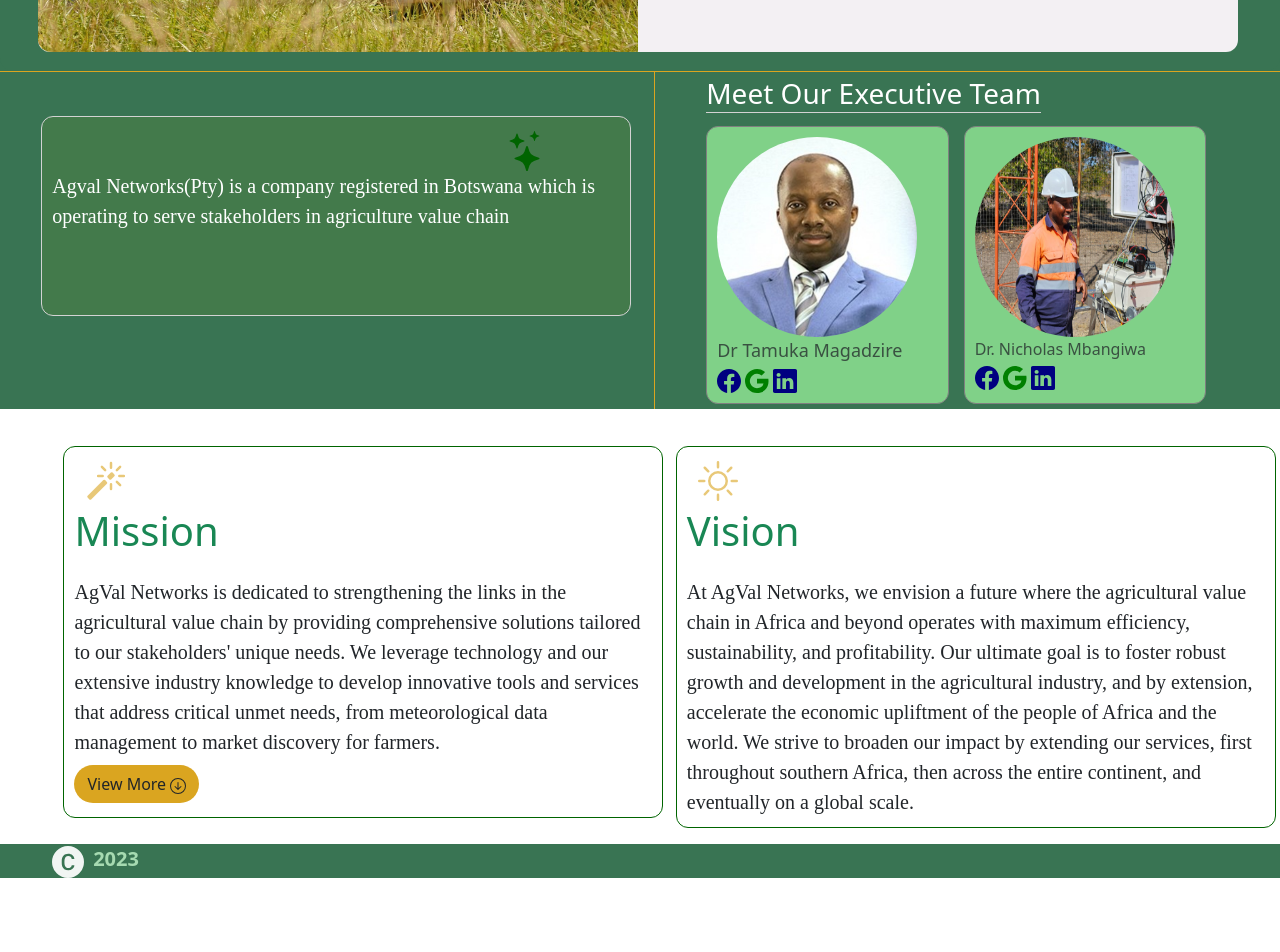
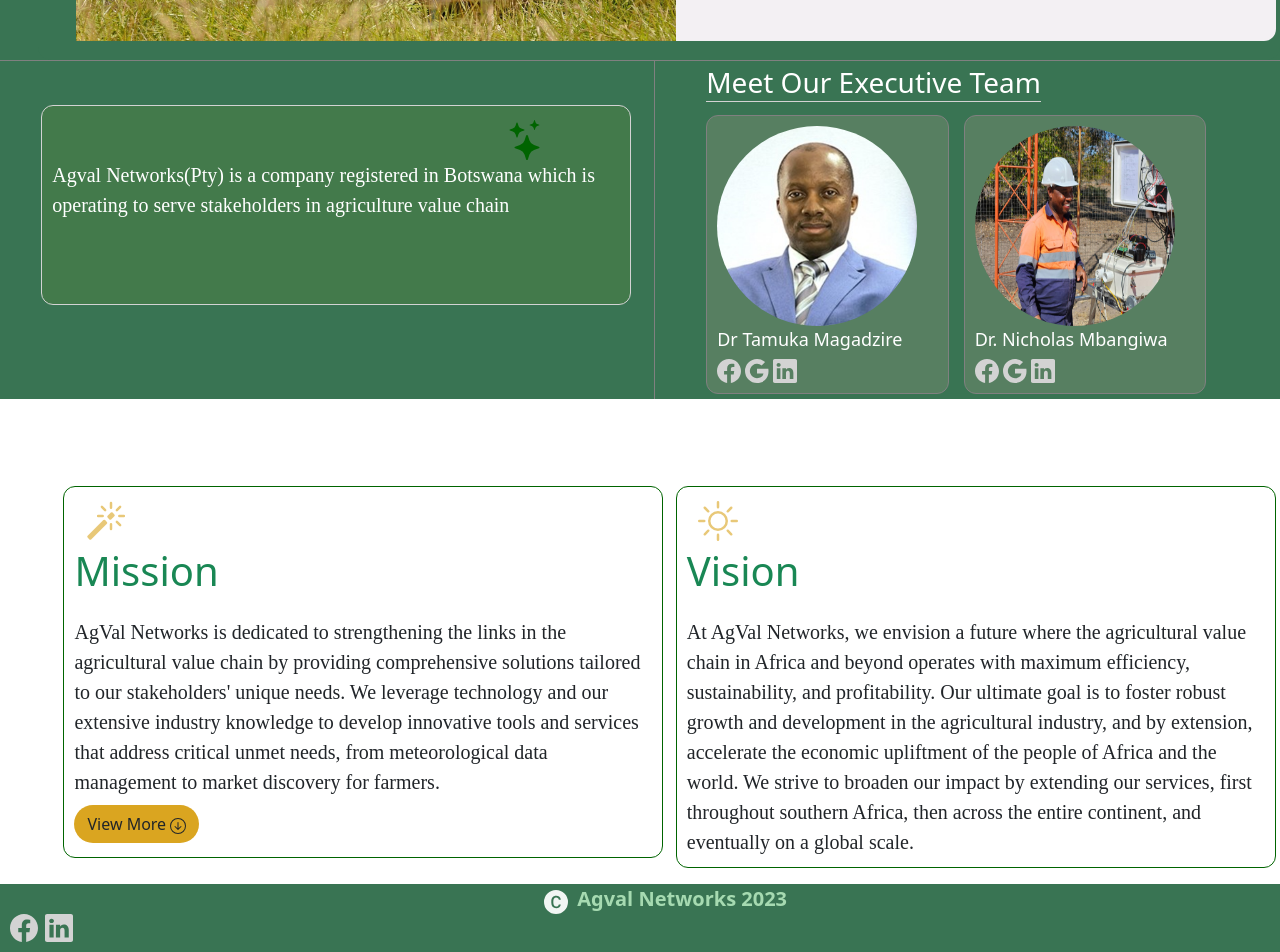
Before and after one commit to ashleymutenha/musicAppFrontend, a React (Create React App) app: page / in a window 1280 px wide. Shown: the part 404-1356 px from the top of the page. Before the commit the page ends 1282 px from the top, so only its background shows below. Built offline with nearby package versions, Linux system fonts and the light colour scheme.

Commit message:
design changes

```diff
--- /dev/null
+++ b/src/components/BodyComponents/AboutUs.js
@@ -0,0 +1,185 @@
+
+import {BsCompass, BsFillMotherboardFill, BsInfoCircle, BsMotherboard, BsPin} from 'react-icons/bs'
+
+import {BsBookmark,BsPinMap,BsMap,BsCardChecklist,BsFillBoxSeamFill,BsGeo} from 'react-icons/bs'
+import {aboutInfo} from '../../resources/info.js'
+import { useState } from 'react'
+import Footer from '../Footer.js'
+
+function AboutUs(){
+
+    const theme  = localStorage.getItem('theme')
+
+   const data = aboutInfo
+
+   const[viewItems,changeItems] =useState(true)
+
+   const changeViewItems =()=>{
+    changeItems(!viewItems)
+   }
+
+
+     return(
+        <div style ={{marginTop:"120px",fontSize:"20px"}}>
+
+            {/* light theme */}
+
+         <div>
+            <div style ={{background:"#ffff"}}>
+        <div style ={{paddingLeft:10, paddingRight:10, paddingTop:10 ,paddingBottom:10,
+        border: "1px solid lightgrey", marginLeft:"4%", marginRight:"4%", borderRadius:12}}>
+                               {/* <BsFillBoxSeamFill className ="fs-1 mt-1"   style ={{borderRadius:"",color:"darkgreen", marginLeft:"80%", opacity:0.5}}/> */}
+                              <img src ="/logo.png" style ={{height:60 , width:"auto", marginLeft:"80%", opacity:0.8}}></img>
+                <div className ="fs-3 content-heading ">Company History</div>
+
+                <div>
+                    <p style ={{fontFamily:"cursive"}}>{data.companyHistory}</p>
+                </div>
+
+
+        </div>
+
+        <div style={{borderBottom:"1px solid lightgrey"}}>
+        <ul className ="list-group list-group-flush bg-white home-content">
+
+
+        {viewItems ===true ||viewItems ===false?<li className ="list-group-item">
+           <span className ="home-span">
+            <img src ="/DrMagadzire.jpg" alt ="person" style={{height:"99px",width:"auto",background:"transparent",borderRadius:"50%"}}/>
+
+           </span>
+           <span className ="fs-3 content-heading body-heading">Founding Director's Message</span>
+
+           <div className = "home-description">
+               <p>"<span style ={{fontStyle:"italic"}}>{data.directorMessage.message}"</span> {data.directorMessage.director}</p>
+            </div>
+
+        </li>:null}
+
+        {viewItems ===true ||viewItems ===false?<li className ="list-group-item">
+           <span className ="home-span">
+           <img src ="/botswana.png"alt ="flag"  style={{height:"99px",width:"99px",background:"transparent",borderRadius:"50%"}}/></span>
+           <span className ="fs-3 content-heading body-heading">Agval Networks in Botswana</span>
+
+           <div className = "home-description">
+               <p style={{fontFamily:"cursive"}}>{data.botswana}</p>
+            </div>
+
+            {/* {viewItems ===true ?<span className ="rounded-pill btn-more mb-1 mt-2" onClick={changeViewItems}>View More  <BsArrowDownCircle/></span>:null} */}
+        </li>:null}
+        </ul></div>
+        </div>
+
+        <div style ={{background:"#ffff"}}>
+        <div style ={{display:"flex"}}>
+         <div style ={{}}>
+        <div  style ={{paddingLeft:10, paddingRight:10, paddingTop:10 ,paddingBottom:10,
+        border: "1px solid grey", marginLeft:"2%", marginRight:"3%", borderRadius:12,height:"fit-content",marginTop:10}}>
+                               {/* <BsFillBoxSeamFill className ="fs-1 mt-1"   style ={{borderRadius:"",color:"green", marginLeft:"80%"}}/> */}
+
+                               <div className ="fs-3 content-heading ">ClimApp Technologies Division</div>
+
+                              <div className = "">
+                                 <p>{data.climApp}</p>
+                              </div>
+
+        </div>
+
+        <div  style ={{paddingLeft:10, paddingRight:10, paddingTop:10 ,paddingBottom:10,
+        border: "1px solid grey", marginLeft:"2%", marginRight:"3%",marginTop:"1%", borderRadius:12,height:"fit-content"}}>
+                               <BsCompass className ="fs-1 mt-1"   style ={{borderRadius:"",color:"green", marginLeft:"80%"}}/>
+
+                               <div className ="fs-3 content-heading">A Roadmap to Innovation: AgVal's Strategic Direction</div>
+
+                                 <div className = "">
+                                    <p>{data.roadMaptoInnovation}</p>
+                                 </div>
+
+        </div>
+
+        </div>
+
+
+        <div  style ={{paddingLeft:10, paddingRight:10, paddingTop:10 ,paddingBottom:10,
+        border: "1px solid grey", marginLeft:"1%", marginRight:"2%", borderRadius:12, marginTop:10}}>
+                               <BsGeo className ="fs-1 mt-1"   style ={{borderRadius:"",color:"darkgreen", marginLeft:"80%"}}/>
+                               <div className ="fs-3 content-heading ">Our Offices</div>
+
+
+
+<div className = "">
+<div className ="mb-1 text-muted fs-4 "><span className ="home-subheading">Gaborone Office</span>
+ </div>
+    <p>{data.offices.Gaborone}</p>
+ </div>
+
+ <div className = "">
+<div className ="mb-1 text-muted fs-4 "><span className ="home-subheading">Additional Offices</span>
+ </div>
+    <p>{data.offices.additionalOffices}</p>
+ </div>
+
+        </div>
+        </div>
+
+        </div>
+
+        <div style={{background:"hsl(142, 17%, 87%)"}}>
+        <ul className ="list-group list-group-flush bg-white home-content">
+
+        <li className ="list-group-item" style={{background:"hsl(142, 17%, 87%)",color:"black", borderBottom:"1px solid green"}}>
+           <span className ="home-span">
+            <img src ="/DrMagadzire.jpg" alt ="person" style={{height:"99px",width:"auto",background:"transparent",borderRadius:"50%"}}/>
+            </span>
+           <span className ="fs-3 content-heading body-heading ">Director Profile</span>
+
+           <div className = "home-description">
+               <p>{data.directorProfile}</p>
+            </div>
+
+        </li>
+
+        <li className ="list-group-item" style ={{background:"hsl(142, 17%, 87%)", color:"black"}}>
+
+           <span className ="fs-3 content-heading">Our Current and Future Plans: </span>
+
+           <div className = "">
+               <p>{data.plans.message}</p>
+            </div>
+
+            <div className = "">
+               <p>{data.plans.conclusion}</p>
+            </div>
+            {/* {viewItems ===false ?<span className ="rounded-pill btn-more mb-1 mt-2" onClick={changeViewItems}>View Less   <BsArrowUpCircle/></span>:null} */}
+
+        </li>
+
+
+        </ul>
+        <Footer/>
+
+        </div>
+
+
+
+
+
+
+
+
+
+
+
+
+
+
+
+
+
+</div>
+
+   </div>
+    )
+}
+
+export default AboutUs;
--- a/src/components/BodyComponents/Home2.js
+++ b/src/components/BodyComponents/Home2.js
@@ -1,5 +1,5 @@
 import {BsArrowDownCircle,BsArrowUpCircle
-  , BsFacebook,BsGoogle,BsMotherboardFill, BsStars, BsSun,BsLinkedin, BsMagic } from "react-icons/bs"
+  , BsFacebook,BsGoogle,BsMotherboardFill, BsStars, BsSun,BsLinkedin, BsMagic,BsDot } from "react-icons/bs"
 import Carousel  from 'react-bootstrap/Carousel'
 import { servicePictures } from "../../resources/info"
 import { homeInfo } from "../../resources/info"
@@ -31,13 +31,13 @@
 
 
         <div>
-        <div style ={{borderBottom:"1px solid goldenrod"}}>
-        <Carousel style ={{borderRadius:"13px",background:"#397453", marginTop:"1%"}} controls ={false} indicators ={false} fade ={false}>
+        <div style ={{borderBottom:"1px solid grey", }}>
+        <Carousel style ={{borderRadius:"13px",background:"#397453", marginTop:"1%",marginLeft:"3%"}} controls ={false} indicators ={false} fade ={false}>
         { info.data.map((data)=>
         {
           return(
-            <Carousel.Item Interval ={50}  style={{opacity:1, transition:"opacity 0.5s !important"}}>
-          <div style ={{display:"flex",marginLeft:"3%", marginTop:"1%",background:"rgb(243, 240, 243)",width:"fit-content", height:"310px",borderRadius:"12px"}}>
+            <Carousel.Item Interval ={100}  style={{opacity:1, transition:"opacity 0.5s !important"}}>
+          <div style ={{display:"flex",marginLeft:"3%", marginTop:"1%",background:"rgb(243, 240, 243)",width:"fit-content", height:"300px",borderRadius:"12px"}}>
              <div>
              <img src ={data.image} alt ="logo" style ={{height:"310px",width:"600px",
              borderTopLeftRadius:"13px", borderBottomLeftRadius:"13px"}} class ="corousel-item"/>
@@ -67,6 +67,9 @@
 
 
           </Carousel>
+          {/* <div style ={{marginLeft:"40%", paddingTop:0}}><BsDot style ={{color:"#ffff"}} className ="fs-1"/>
+          <BsDot style ={{color:"#ffff"}} className ="fs-1"/>
+          </div> */}
 
 
 
@@ -77,7 +80,7 @@
         </div>
 
         <div style ={{display:"flex"}}>
-        <div style ={{borderRight:"1px solid goldenrod",paddingRight:"5%",paddingTop:"3%"}}>
+        <div style ={{borderRight:"1px solid grey",paddingRight:"5%",paddingTop:"3%"}}>
         <div style = {{border:"1px solid lightgrey" ,
          width:"590px", height:"200px", marginLeft:"7%",padding:"10px 10px 10px 10px",
           borderRadius:"12px", background:"hsl(129, 29%, 37%)", color:"white",fontFamily:'cursive' ,marginTop:"1%",fontSize:"20px", position:""}}>
@@ -98,27 +101,27 @@
      Meet Our Executive Team</span>
      <div style ={{display:"flex"}}>
      <div style ={{position:"relative",border:"1px solid grey",width:"250px",paddingBottom:"10px",
-    paddingTop:"10px", paddingLeft:"10px",paddingRight:"10px", borderRadius:"12px", background:"hsl(126, 47%, 66%)",
+    paddingTop:"10px", paddingLeft:"10px",paddingRight:"10px", borderRadius:"12px", background:"hsl(135, 19%, 42%)",
     marginTop:"12px",marginBottom:"5px"}}>
      <img src ="/DrMagadzire.jpg" alt ="person" style={{height:"200px",width:"200px",background:"transparent",borderRadius:"50%"}}/>
      <div>
 
-        <div class =" text-muted" style ={{fontSize:"18px"}}>Dr Tamuka Magadzire</div>
+        <div class ="" style ={{fontSize:"18px", color:"#ffff"}}>Dr Tamuka Magadzire</div>
      </div>
-     <div class ="mt-1"><BsFacebook className ="fs-4" style ={{color:"navy"}}/> <BsGoogle className ="fs-4 " style ={{color:"green"}}/>
-     <BsLinkedin className ="fs-4" style ={{color:"navy",marginLeft:"4px"}}/></div>
+     <div class ="mt-1"><BsFacebook className ="fs-4" style ={{color:"lightgrey"}}/> <BsGoogle className ="fs-4 " style ={{color:"lightgrey"}}/>
+      <BsLinkedin className ="fs-4" style ={{color:"lightgrey",marginLeft:"4px"}}/></div>
      </div>
 
      <div style ={{position:"relative",border:"1px solid grey",width:"250px",paddingBottom:"10px",
-    paddingTop:"10px", paddingLeft:"10px",paddingRight:"10px", borderRadius:"12px", background:"hsl(126, 47%, 66%)",
+    paddingTop:"10px", paddingLeft:"10px",paddingRight:"10px", borderRadius:"12px", background:"hsl(135, 19%, 42%)",
     marginTop:"12px", marginLeft:"3%",marginBottom:"5px"}}>
      <img src ="/DrMbangiwa.jpg" alt ="person" style={{height:"200px",width:"200px",background:"transparent",borderRadius:"50%"}}/>
      <div>
 
-        <div class =" text-muted">Dr. Nicholas Mbangiwa</div>
+        <div class ="" style ={{fontSize:"18px", color:"#ffff"}}>Dr. Nicholas Mbangiwa</div>
      </div>
-     <div class ="mt-1"><BsFacebook className ="fs-4" style ={{color:"navy"}}/> <BsGoogle className ="fs-4 " style ={{color:"green"}}/>
-      <BsLinkedin className ="fs-4" style ={{color:"navy",marginLeft:"4px"}}/></div>
+     <div class ="mt-1"><BsFacebook className ="fs-4" style ={{color:"lightgrey"}}/> <BsGoogle className ="fs-4 " style ={{color:"lightgrey"}}/>
+      <BsLinkedin className ="fs-4" style ={{color:"lightgrey",marginLeft:"4px"}}/></div>
      </div>
 
 
@@ -131,7 +134,7 @@
         </div>
          <div style ={{display:"flex", marginLeft:"4%"}} className ="mb-3">
         <div style = {{border:"1px solid darkgreen" , width:"600px", height:"fit-content", marginLeft:"1%",padding:"10px 10px 10px 10px",
-          borderRadius:"12px" ,marginTop:"850px",fontSize:"20px"}}>
+          borderRadius:"12px" ,marginTop:"890px",fontSize:"20px"}}>
                    <span> <BsMagic className ="fs-1 mt-1"   style ={{borderRadius:"",color:"goldenrod", marginLeft:"2%",opacity:"0.6"}}/>
                     <p className ="fs-1 text-success"> Mission</p></span>
 
@@ -175,7 +178,7 @@
 
 
         <div style = {{border:"1px solid darkgreen" , width:"600px", height:"fit-content", marginLeft:"1%",padding:"10px 10px 10px 10px",
-          borderRadius:"12px" ,marginTop:"850px",fontSize:"20px"}}>
+          borderRadius:"12px" ,marginTop:"890px",fontSize:"20px"}}>
                    <span> <BsSun className ="fs-1 mt-1"   style ={{borderRadius:"",color:"goldenrod", marginLeft:"2%",opacity:"0.6"}}/>
                     <p className ="fs-1 text-success"> Vision</p></span>
 
--- a/src/components/Footer.js
+++ b/src/components/Footer.js
@@ -1,12 +1,21 @@
 
-import{BsCCircleFill} from 'react-icons/bs'
+import{BsCCircleFill, BsFacebook, BsLinkedin} from 'react-icons/bs'
 function Footer(){
     return (
         <div>
-        <div className = "row  footer">
+        <div className = " footer">
 
-        <div className ="col-md-4 footer-copyright">
-        <BsCCircleFill className ="fs-2 footer-icon "/>  <strong className ="fs-5 footer-year">2023</strong>
+        <div className ="footer-copyright" style ={{marginLeft:"40%"}}>
+        <BsCCircleFill className ="fs-4 footer-icon" />  <strong className ="fs-5 footer-year"> Agval Networks 2023</strong>
+        </div>
+
+        <div style ={{marginTop:"",paddingBottom:10, paddingLeft:10,paddingRight:10,border:"",width:"200px", borderRadius:"12px"}}>
+            {/* <span>Contact Us</span> */}
+            <div>
+                <BsFacebook className ="fs-3" style ={{color:"lightgrey"}}/>
+                <BsLinkedin className ="fs-3" style ={{color:"lightgrey", marginLeft:"4%"}}/>
+            </div>
+
         </div>
 
 
--- a/src/components/Welcome.js
+++ b/src/components/Welcome.js
@@ -1,16 +1,16 @@
 
 import Home2 from "./BodyComponents/Home2";
+import AboutUs from "./BodyComponents/AboutUs";
 function Welcome(){
 
+
+    const  currentPage = sessionStorage.getItem('currentPage')
+
 return (
+
     <div>
-        {/* <Header style ={{position:"fixed"}}/> */}
-        <Home2 />
-        {/* <div style ={{marginTop:"20%"}}>
-             <span>fkffk</span>
-        </div> */}
-
-
+        {currentPage ==='home'|| currentPage===null?<Home2 />:null}
+        {currentPage ==='about'?<AboutUs/>:null}
     </div>
 )
 }
```
Also changed, not shown: src/App.css (+4 -3 lines).
